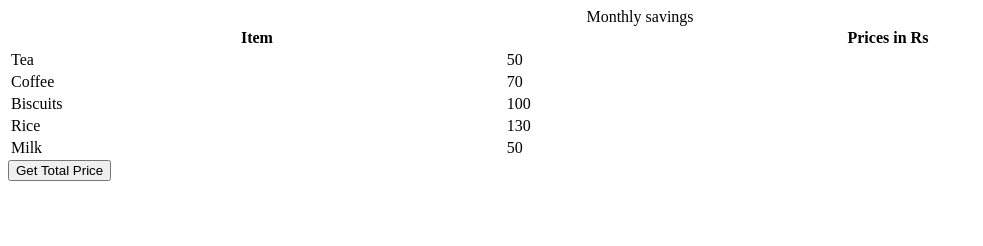
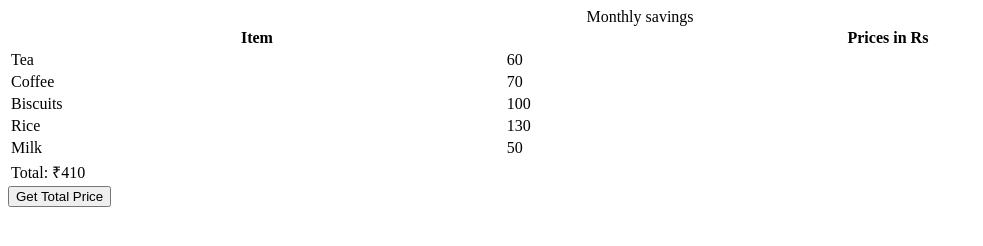
Before and after one commit to acciojob/grofers-checkout-itsaayush27, a website: page main.html in a window 1280 px wide. Both pictures are taken after a click on the button "Get Total Price". Shown: the whole page, without its empty margins (0-983 px from the left). Drawn offline with Linux system fonts and the light colour scheme.

Commit message:
created a submission

```diff
--- a/main.html
+++ b/main.html
@@ -18,7 +18,7 @@
     </tr>
     <tr>
       <td class="item">Tea</td>
-      <td class="price">50</td>
+      <td class="price">60</td>
     </tr>
     <tr>
       <td class="item">Coffee</td>
--- a/script.js
+++ b/script.js
@@ -4,7 +4,31 @@ document.body.appendChild(getSumBtn);
 
 const getSum = () => {
 //Add your code here
+	  // Select all price cells
+  const prices = document.querySelectorAll(".price");
+  let total = 0;
 
+  prices.forEach(price => {
+    total += parseFloat(price.textContent);
+  });
+
+  // Remove old total row if it exists (avoid duplicates)
+  const oldTotalRow = document.querySelector(".total-row");
+  if (oldTotalRow) {
+    oldTotalRow.remove();
+  }
+
+  // Create new row
+  const table = document.querySelector("table");
+  const totalRow = document.createElement("tr");
+  totalRow.classList.add("total-row");
+
+  const totalCell = document.createElement("td");
+  totalCell.setAttribute("colspan", "2");
+  totalCell.textContent = `Total: ₹${total}`;
+
+  totalRow.appendChild(totalCell);
+  table.appendChild(totalRow);
 };
 
 getSumBtn.addEventListener("click", getSum);
```
